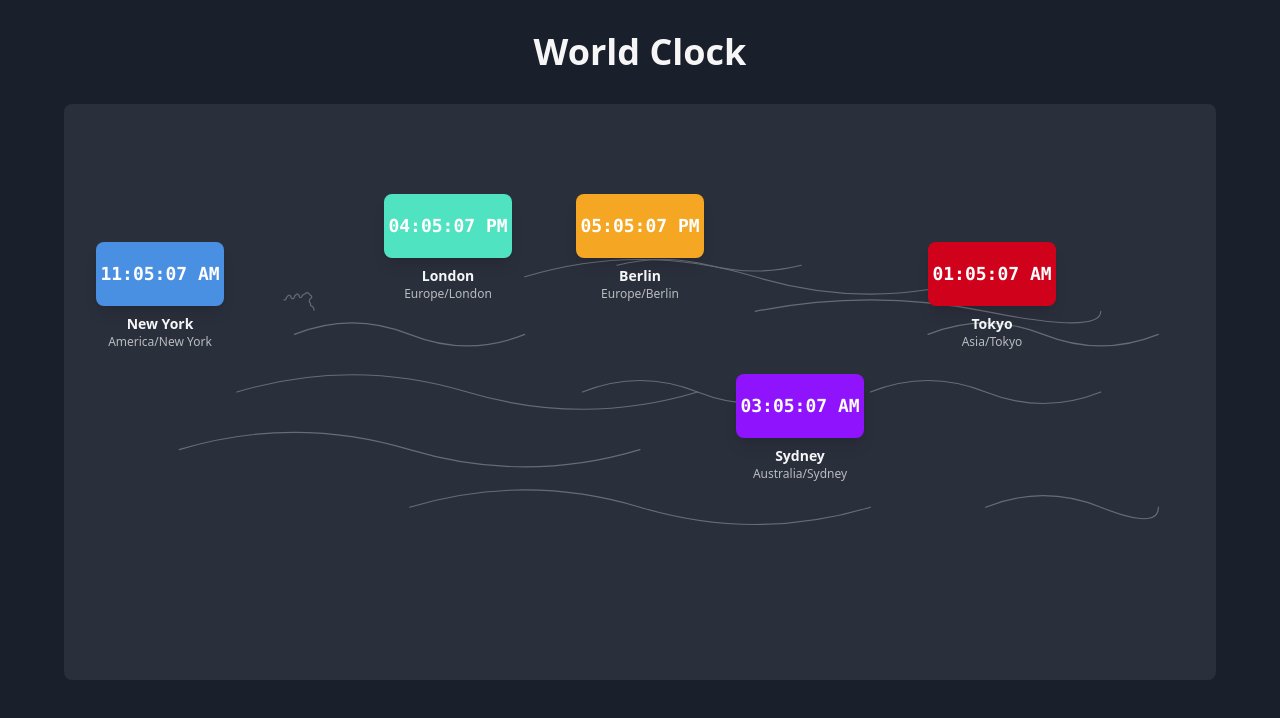
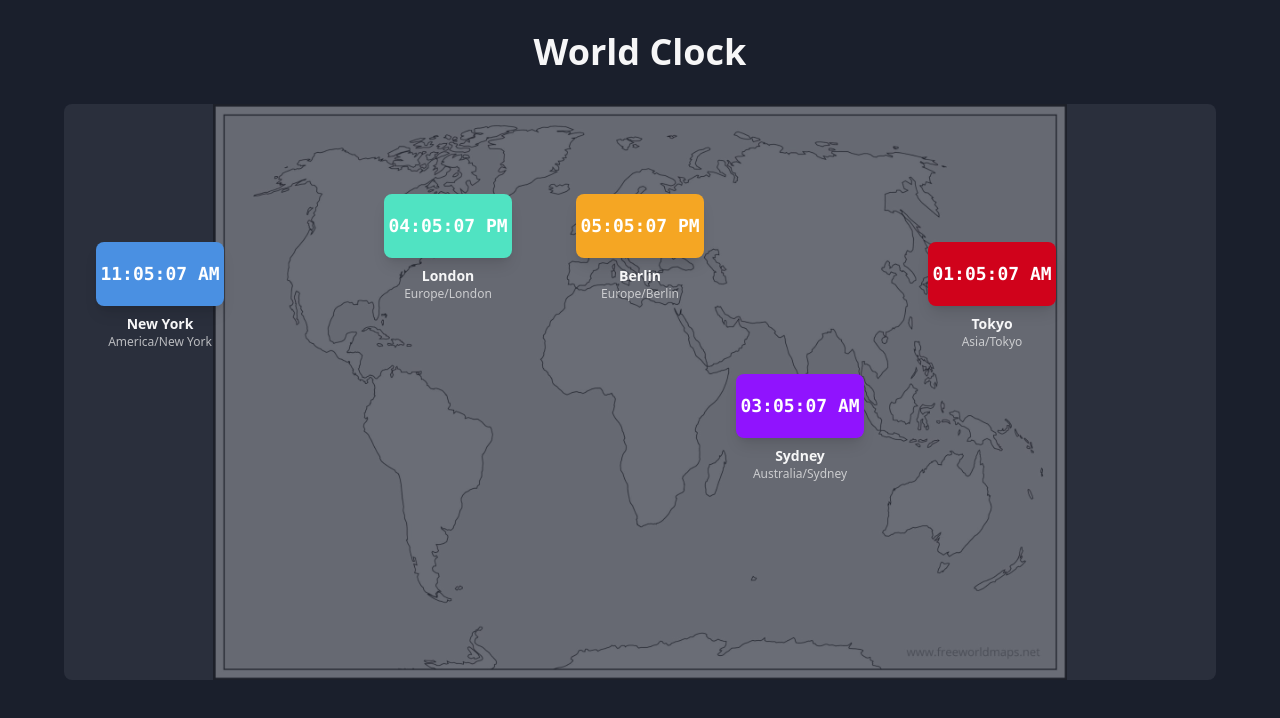
Before and after one commit to hb9evw/globe-clock-o-matic, a React (Vite) app: page / in a window 1280 px wide. Shown: the top 718 px of the page. Built offline with nearby package versions, Linux system fonts and the light colour scheme.

Commit message:
Update background image in project
Applied a new image as the background for the application.
[skip gpt_engineer]

```diff
--- a/src/components/WorldMap.tsx
+++ b/src/components/WorldMap.tsx
@@ -1,62 +1,11 @@
 const WorldMap = () => {
   return (
-    <div className="absolute inset-0 opacity-30">
-      <svg
-        viewBox="0 0 1000 500"
-        className="w-full h-full"
-        fill="none"
-        stroke="currentColor"
-        strokeWidth="1"
-        strokeLinecap="round"
-        strokeLinejoin="round"
-      >
-        {/* Simplified world map outline */}
-        <path
-          className="text-worldclock-text"
-          d="M217,179v-1l-1-2l-2-1v-2l-1-1v-2l1-1l1-1v-1l-1-1l-1-1l-1-1h-2l-1,1l-2,1l-1,2h-1l-1-1v-1l-1-1h-1l-1,1l-1,1v1l-1,1h-1l-1-1v-1l-1-1h-1l-1,1l-1,1v1l-1,1h-1"
-        />
-        <path
-          className="text-worldclock-text"
-          d="M750,200 Q800,180 850,200 T950,200 M700,250 Q750,230 800,250 T900,250"
-        />
-        <path
-          className="text-worldclock-text"
-          d="M150,250 Q250,220 350,250 T550,250 M100,300 Q200,270 300,300 T500,300"
-        />
-        <path
-          className="text-worldclock-text"
-          d="M400,150 Q500,120 600,150 T800,150"
-        />
-        <path
-          className="text-worldclock-text"
-          d="M300,350 Q400,320 500,350 T700,350"
-        />
-        {/* Europe */}
-        <path
-          className="text-worldclock-text"
-          d="M480,140 Q520,130 560,140 T640,140"
-        />
-        {/* Asia */}
-        <path
-          className="text-worldclock-text"
-          d="M600,180 Q700,160 800,180 T900,180"
-        />
-        {/* Australia */}
-        <path
-          className="text-worldclock-text"
-          d="M800,350 Q850,330 900,350 T950,350"
-        />
-        {/* Africa */}
-        <path
-          className="text-worldclock-text"
-          d="M450,250 Q500,230 550,250 T650,250"
-        />
-        {/* Americas */}
-        <path
-          className="text-worldclock-text"
-          d="M200,200 Q250,180 300,200 T400,200"
-        />
-      </svg>
+    <div className="absolute inset-0">
+      <img
+        src="/lovable-uploads/1372cc1d-de74-4174-97f0-28d62f53b7ad.png"
+        alt="World Map"
+        className="w-full h-full object-contain opacity-30"
+      />
     </div>
   );
 };
```
Also changed, not shown: public/lovable-uploads/1372cc1d-de74-4174-97f0-28d62f53b7ad.png (added).
